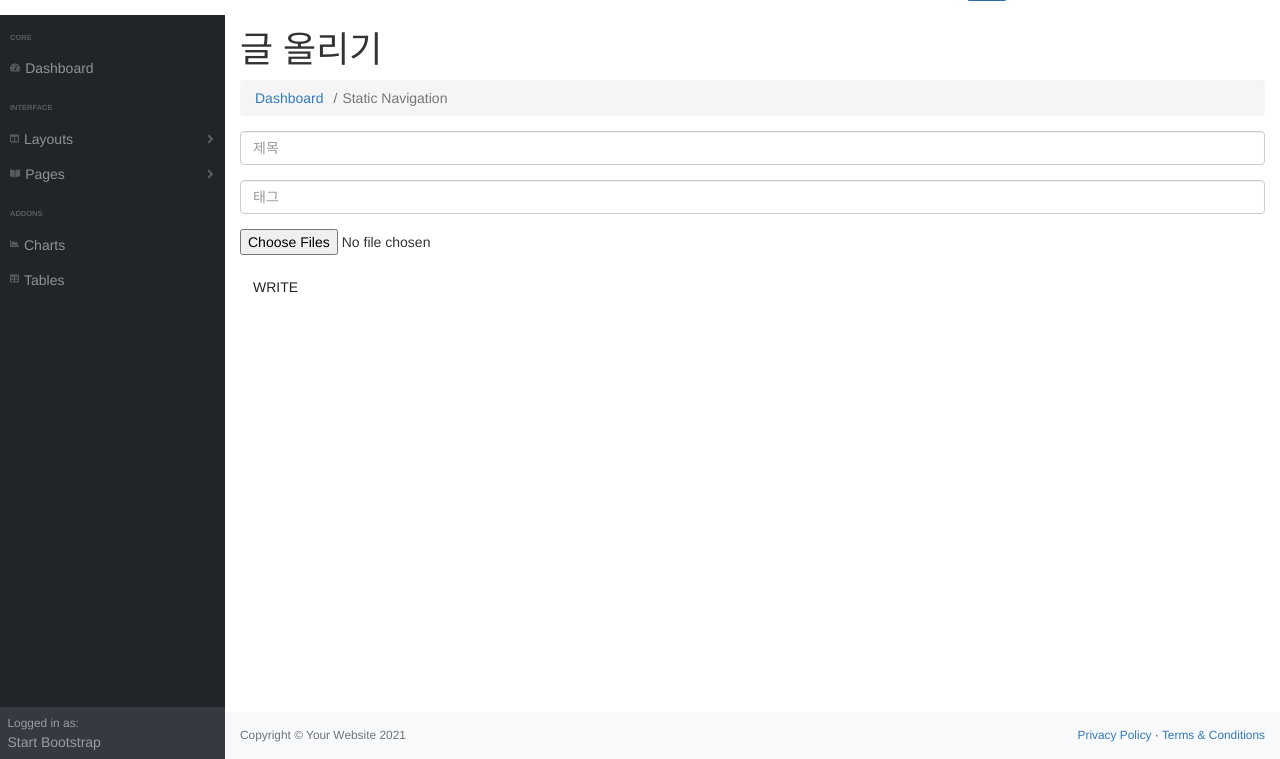
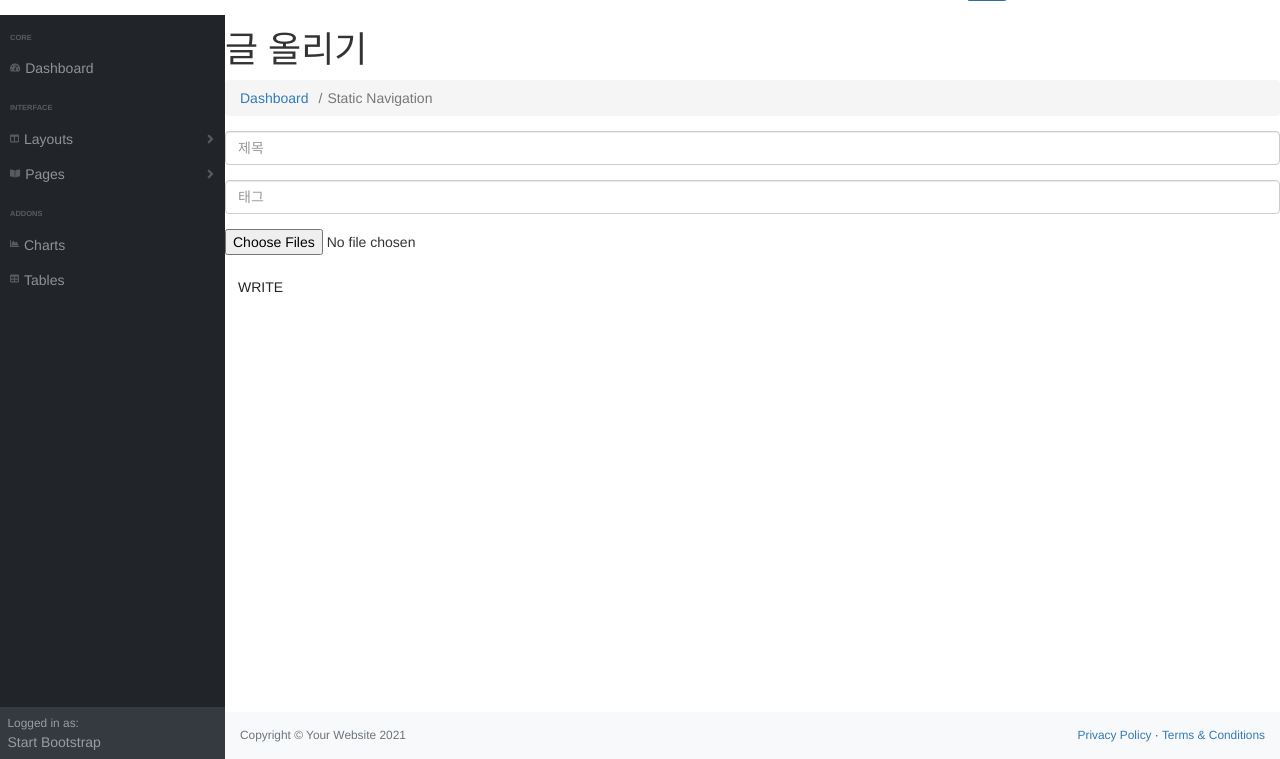
Before and after one commit to hyoukhoon/factis, a PHP site: page /admin_area/write.php in a window 1280 px wide. Shown: the part 61-820 px from the top of the page. Run offline with PHP 8.4, Linux system fonts and the light colour scheme; a stand-in replaces the project's code that opens the database connection; some libraries are stand-ins or nearby versions.

Commit message:
ㄹㅇㄴㅁㄹ

```diff
--- a/admin_area/write.php
+++ b/admin_area/write.php
@@ -112,8 +112,7 @@
                 </nav>
             </div>
             <div id="layoutSidenav_content">
-                <main>
-                    <div class="container-fluid px-4">
+
                     <h1 class="mt-4">글 올리기</h1>
                         <ol class="breadcrumb mb-4">
                             <li class="breadcrumb-item"><a href="index.html">Dashboard</a></li>
@@ -143,8 +142,7 @@
 
                     </form>
 
-                    </div>
-                </main>
+
                 <footer class="py-4 bg-light mt-auto">
                     <div class="container-fluid px-4">
                         <div class="d-flex align-items-center justify-content-between small">
```
